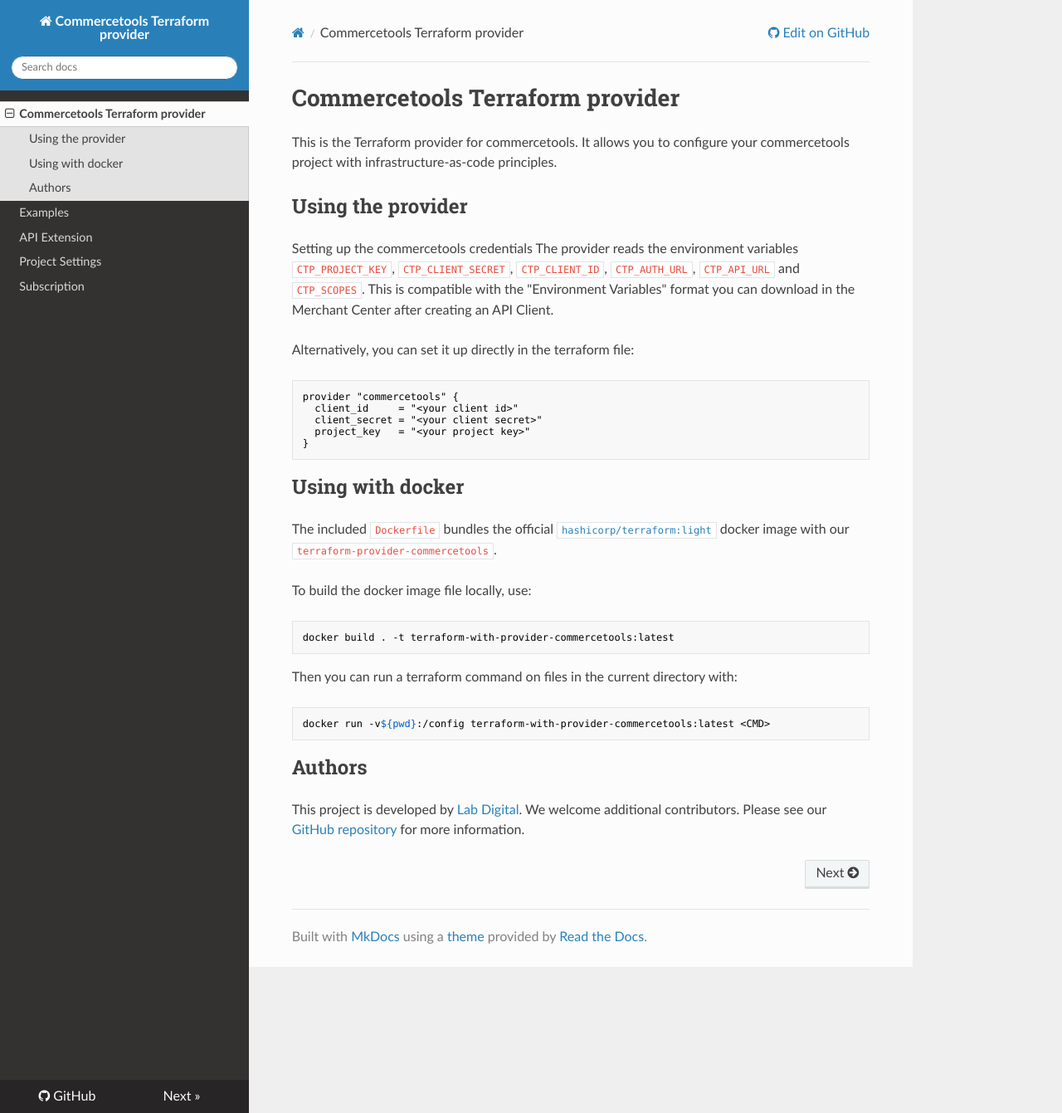
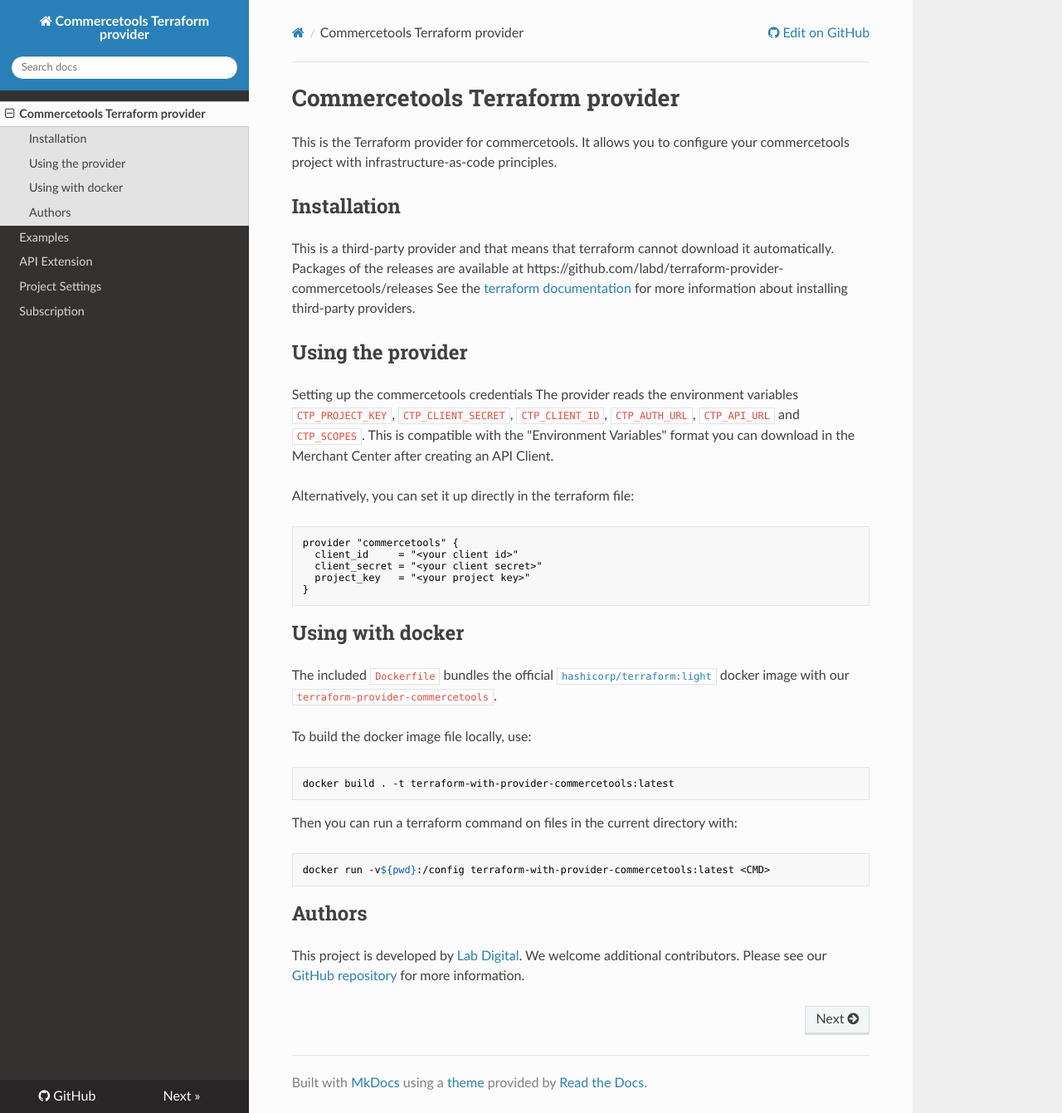
Before and after one commit to labd/terraform-provider-commercetools, an MkDocs documentation site: the page built from docs/index.md, in a window 1280 px wide and 1341 px high. Shown: the whole window at 83% size. Built offline with MkDocs 1.6.1, drawn with Linux system fonts in a browser that asks for light colours; nearby versions of some CDN libraries.

Commit message:
Add note about installation

```diff
--- a/docs/index.md
+++ b/docs/index.md
@@ -1,6 +1,9 @@
 # Commercetools Terraform provider
 This is the Terraform provider for commercetools. It allows you to configure your
 commercetools project with infrastructure-as-code principles.
+
+## Installation
+This is a third-party provider and that means that terraform cannot download it automatically. Packages of the releases are available at https://github.com/labd/terraform-provider-commercetools/releases See the [terraform documentation](https://www.terraform.io/docs/configuration/providers.html#third-party-plugins) for more information about installing third-party providers.
 
 
 ## Using the provider
```
